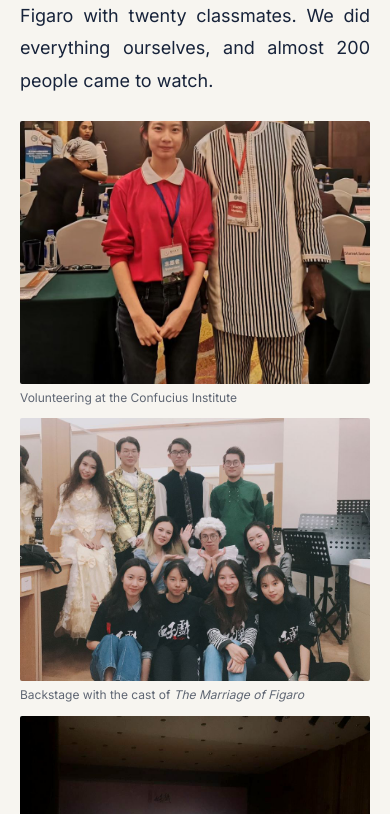
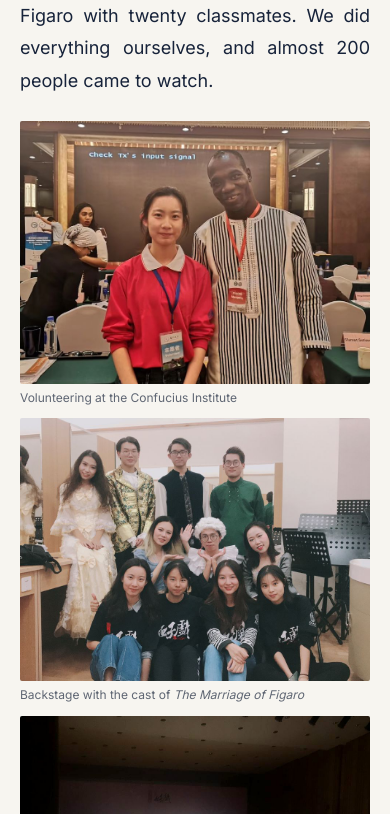
Before and after one commit to dephinefan25-coder/dephinefan25-coder.github.io, a plain HTML site: page index.html in a window 390 px wide. Shown: the part 1680-2494 px from the top of the page. Drawn offline with nearby package versions, Linux system fonts and the light colour scheme.

Commit message:
Mobile: stack project cards, keep heads in volunteer photo
Co-Authored-By: Claude Opus 5.5 <noreply@anthropic.com>
Claude-Session: https://claude.ai/code/session_0115EAULuiU9vxz2euDUsbGt

```diff
--- a/index.html
+++ b/index.html
@@ -102,6 +102,7 @@ h2:focus { outline: none; }
 
 .projects { display: grid; grid-template-columns: repeat(2, minmax(0, 1fr)); gap: 24px; }
 .projects > .card { border: 1px solid var(--line); }
+@media (max-width: 760px) { .projects { grid-template-columns: minmax(0, 1fr); } }
 .card { background: var(--surface); padding: 32px; display: flex; flex-direction: column; gap: 14px; min-width: 0; }
 .card h3 { font-family: var(--serif); font-weight: 600; font-size: 28px; line-height: 1.15; }
 .card dl { margin: 0; display: grid; grid-template-columns: 84px minmax(0, 1fr); gap: 8px 14px; font-size: 15px; }
@@ -170,6 +171,7 @@ footer { margin-block: 64px 40px; font-size: 11px; letter-spacing: .14em; text-t
   .story-photos { margin-bottom: 16px; grid-template-columns: repeat(3, minmax(0, 1fr)); }
   .story-photos figure:first-child { grid-row: auto; }
   .story-photos figure:first-child img { aspect-ratio: 4 / 3; flex: none; }
+  .story-photos img.crop-top-mobile { object-position: 50% 35% !important; }
 }
 @media (max-width: 560px) {
   .story-photos { grid-template-columns: minmax(0, 1fr); }
@@ -289,7 +291,7 @@ footer { margin-block: 64px 40px; font-size: 11px; letter-spacing: .14em; text-t
       <div class="story">
         <p>At eighteen, I moved far from home to Xiamen, an island city in southern China, for college. I started studying French from zero, added economics as a second major. My favorite college memory is assistant directing The Marriage of Figaro with twenty classmates. We did everything ourselves, and almost 200 people came to watch.</p>
         <div class="story-photos">
-          <figure><img src="photos/xmu-volunteer.jpg" alt="Volunteering at an international workshop in Xiamen" loading="lazy" style="object-position: 50% 100%"><figcaption>Volunteering at the Confucius Institute</figcaption></figure>
+          <figure><img class="crop-top-mobile" src="photos/xmu-volunteer.jpg" alt="Volunteering at an international workshop in Xiamen" loading="lazy" style="object-position: 50% 100%"><figcaption>Volunteering at the Confucius Institute</figcaption></figure>
           <figure><img src="photos/xmu-cast.jpg" alt="Backstage with the cast and crew of The Marriage of Figaro" loading="lazy"><figcaption>Backstage with the cast of <em>The Marriage of Figaro</em></figcaption></figure>
           <figure><img src="photos/xmu-curtain-call.jpg" alt="Curtain call of the French play on stage" loading="lazy"><figcaption>Curtain call</figcaption></figure>
         </div>
```
